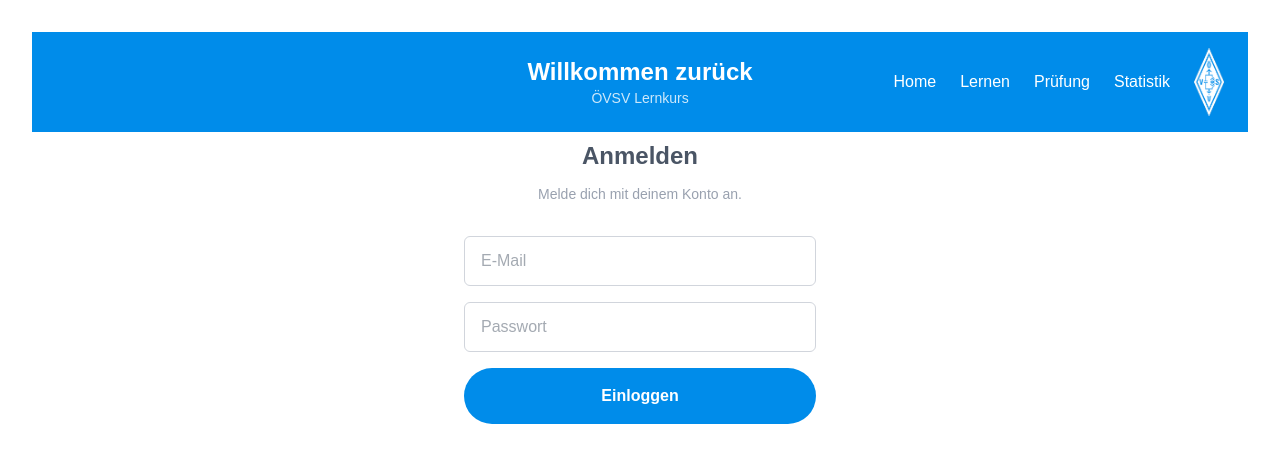
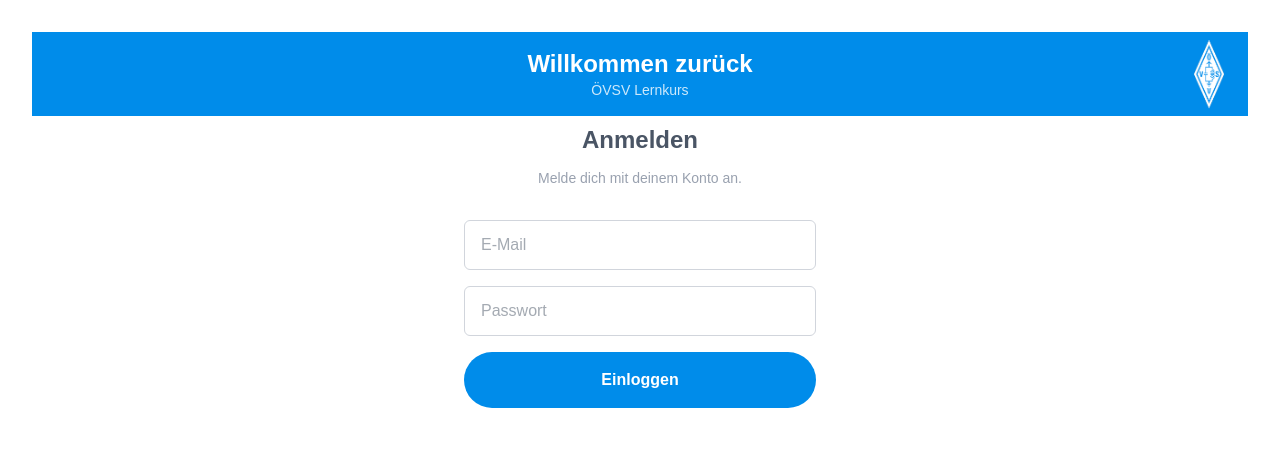
Before and after one commit to monaenzi/amateur-radio-quiz, a Next.js app: page /login in a window 1280 px wide. Shown: the top 462 px of the page. Built offline with nearby package versions, Linux system fonts and the light colour scheme.

Commit message:
add auth variant to Header component for login screen

```diff
--- a/app/login/page.tsx
+++ b/app/login/page.tsx
@@ -11,7 +11,7 @@
   return (
     <main className="min-h-screen bg-white md:p-8">
       <div className="mx-auto h-full bg-white md:max-w-7xl">
-        <Header variant="welcome" />
+        <Header variant="auth" />
 
         <div className="mt-2 text-center">
           <h1 className="text-2xl font-bold text-gray-600">Anmelden</h1>
--- a/components/Header.tsx
+++ b/components/Header.tsx
@@ -2,10 +2,38 @@
 import Link from "next/link";
 
 type HeaderProps = {
-    variant?: "home" | "welcome" | "default";
+    variant?: "home" | "welcome" | "default" | "auth";
 };
 
 export default function Header({ variant = "home" }: HeaderProps) {
+
+
+    if (variant === "auth") {
+        return (
+            <header className="relative bg-[#008CEA] px-6 py-4">
+                <div className="flex flex-col items-center">
+                    <h1 className="text-2xl font-bold text-white">
+                        Willkommen zurück
+                    </h1>
+
+                    <p className="text-sm text-white/80">
+                        ÖVSV Lernkurs
+                    </p>
+                </div>
+
+                <Link href="/">
+                    <Image
+                        src="/logoWhite.png"
+                        alt="ÖVSV Lernkurs Logo"
+                        width={30}
+                        height={30}
+                        className="absolute right-6 top-1/2 -translate-y-1/2"
+                        priority
+                    />
+                </Link>
+            </header>
+        );
+    }
 
 
     if (variant === "home") {
```
